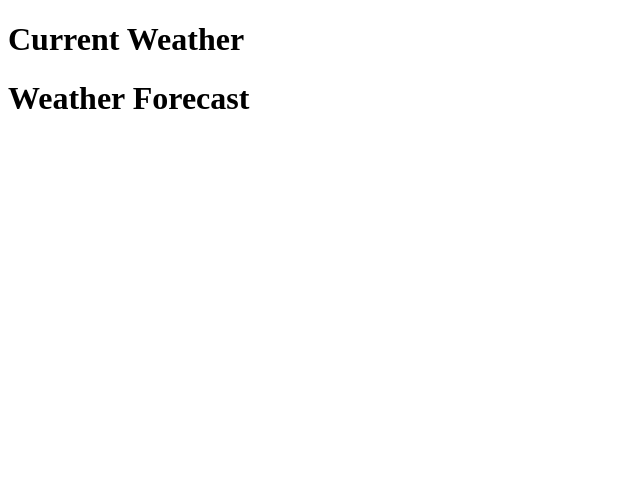
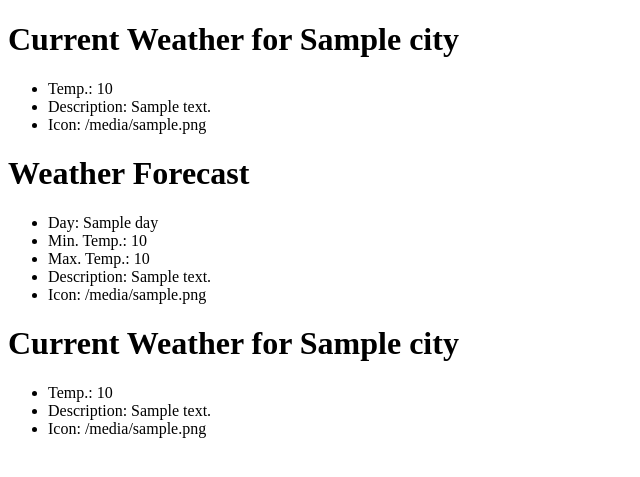
Before and after one commit to marklim-cs/weather_forecast, a Django app: template weather_forecast/app/templates/weather.html in a window 1280 px wide. Shown: the top 477 px of the page, without its empty margins (0-640 px from the left). Run offline with Django 5.2, Linux system fonts and the light colour scheme; the template is opened without the code that fills it: most values are stand-ins (such as "Sample title", 1, 10 or a date in 2020).

Commit message:
weather output template

```diff
--- a/weather_forecast/app/templates/index.html
+++ b/weather_forecast/app/templates/index.html
@@ -3,7 +3,7 @@
 {% block body %}
     <h1>Weather Forecast</h1>
         <div class="input_container">
-            <form method="post">
+            <form method="post" action="{% url 'weather' %}">
                 {% csrf_token %}
                 <div class="input">
                     <input type="text" autofocus name="city1" placeholder="Type a city">
--- a/weather_forecast/app/templates/weather.html
+++ b/weather_forecast/app/templates/weather.html
@@ -3,11 +3,39 @@
 {% block body %}
     <div class="weather_output_container">
         <div class="current_weather">
-            <h1>Current Weather</h1>
+            <h1>Current Weather for {{ weather_current1.city }}</h1>
+            <div class="list">
+                <ul>
+                    <li>Temp.: {{ weather_current1.temperature }}</li>
+                    <li>Description: {{ weather_current1.description }}</li>
+                    <li>Icon: {{weather_current1.icon}}</li>
+                </ul>
+            </div>
         </div>
 
         <div class="weather_forecast">
             <h1>Weather Forecast</h1>
+            <div class="list">
+                <ul>
+                    {% for day in daily_forecast1 %}
+                        <li>Day: {{ daily_forecast1.day }}</li>
+                        <li>Min. Temp.: {{ daily_forecast1.min_temp }}</li>
+                        <li>Max. Temp.: {{ daily_forecast1.max_temp }}</li>
+                        <li>Description: {{ daily_forecast1.description }}</li>
+                        <li>Icon: {{ daily_forecast1.icon }}</li>
+                    {% endfor %}
+                </ul>
+            </div>
+        </div>
+        <div class="current_weather">
+            <h1>Current Weather for {{ weather_current2.city }}</h1>
+            <div class="list">
+                <ul>
+                    <li>Temp.: {{ weather_current2.temperature }}</li>
+                    <li>Description: {{ weather_current2.description }}</li>
+                    <li>Icon: {{weather_current2.icon}}</li>
+                </ul>
+            </div>
         </div>
     </div>
 
--- a/weather_forecast/app/urls.py
+++ b/weather_forecast/app/urls.py
@@ -3,5 +3,5 @@ from . import views
 
 urlpatterns = [
     path('', views.index, name='cities'),
-    path('weather/', views.weather, name='weather'),
+    path('weather', views.weather, name='weather'),
 ]
```
